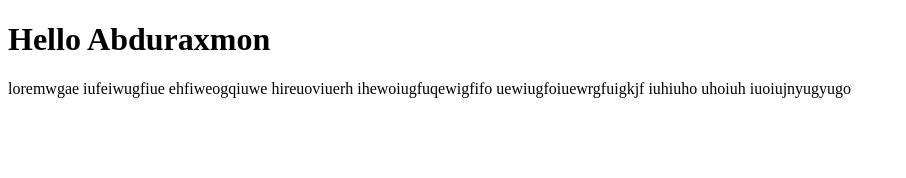
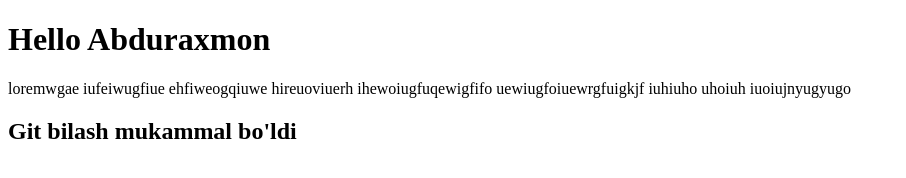
Before and after one commit to AbduraxmonBozorov/vscode-reposite, a plain HTML site: page index.html in a window 1280 px wide. Shown: the whole page, without its empty margins (0-906 px from the left). Drawn offline with Linux system fonts and the light colour scheme.

Commit message:
Update index.html
changed index.html

```diff
--- a/index.html
+++ b/index.html
@@ -9,6 +9,7 @@
 <body>
     <h1>Hello Abduraxmon</h1>
     <p>loremwgae iufeiwugfiue ehfiweogqiuwe hireuoviuerh ihewoiugfuqewigfifo uewiugfoiuewrgfuigkjf iuhiuho uhoiuh iuoiujnyugyugo </p>
+    <h2>Git bilash mukammal bo'ldi</h2>
 
 </body>
 </html>
```
